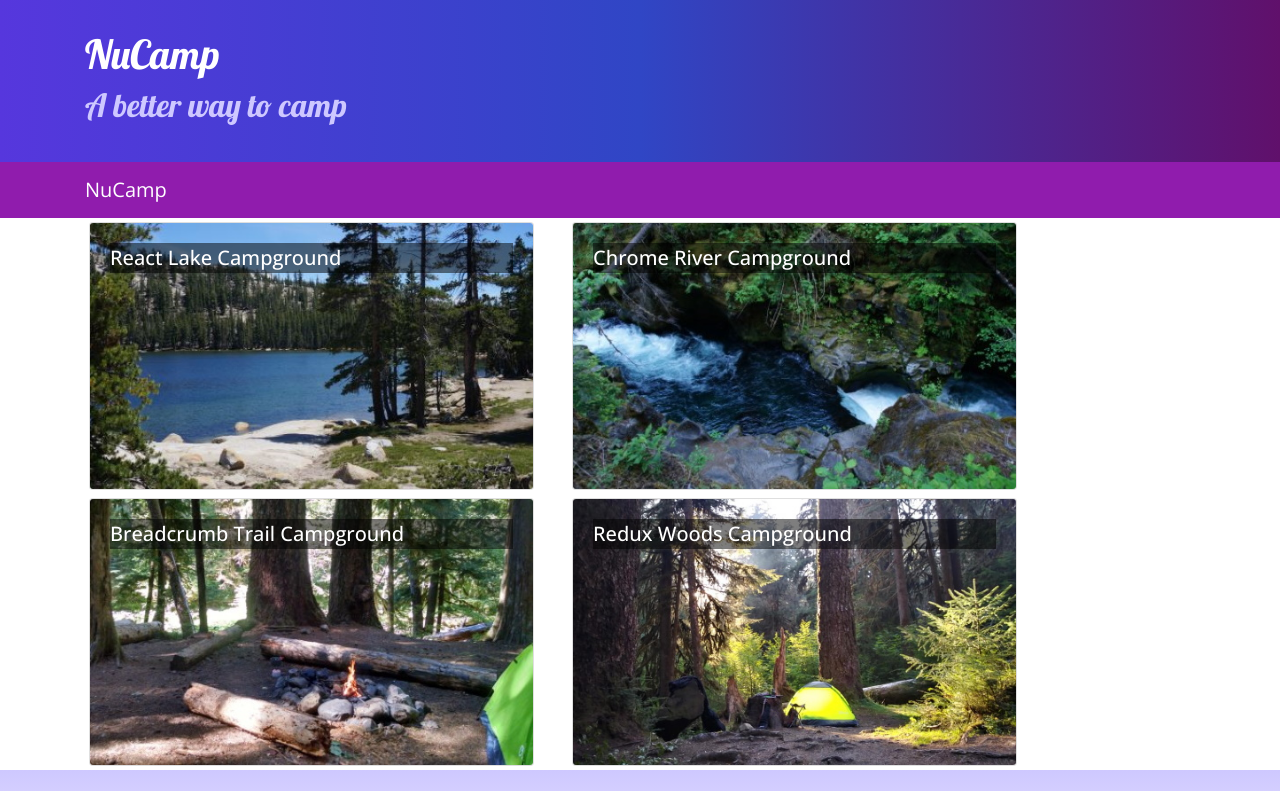
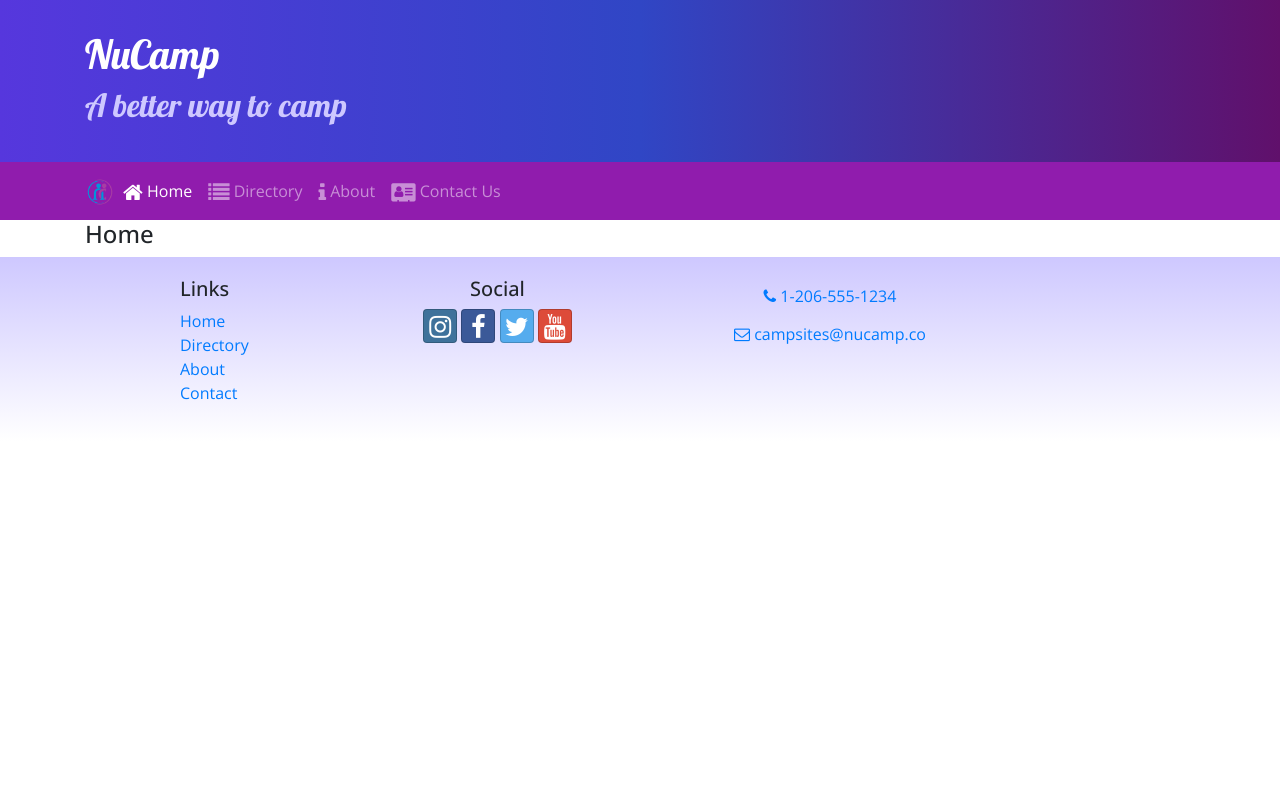
Before and after one commit to tjkhara/nucamp-react-2022, a React (Create React App) app: page /home in a window 1280 px wide. Shown: the top 791 px of the page. Built offline with nearby package versions, Linux system fonts and the light colour scheme.

Commit message:
React Router

```diff
--- a/package.json
+++ b/package.json
@@ -12,6 +12,7 @@
     "react": "^17.0.2",
     "react-dom": "^17.0.2",
     "react-popper": "1.3.6",
+    "react-router-dom": "5.2.0",
     "react-scripts": "5.0.0",
     "reactstrap": "8.5.1",
     "typeface-lobster": "^1.1.13",
--- a/src/App.js
+++ b/src/App.js
@@ -1,13 +1,16 @@
 import React, { Component } from "react"
 import Main from "./components/MainComponent"
+import { BrowserRouter } from "react-router-dom"
 import "./App.css"
 
 class App extends Component {
   render() {
     return (
-      <div className="App">
-        <Main />
-      </div>
+      <BrowserRouter>
+        <div className="App">
+          <Main />
+        </div>
+      </BrowserRouter>
     )
   }
 }
--- a/src/components/DirectoryComponent.js
+++ b/src/components/DirectoryComponent.js
@@ -1,9 +1,9 @@
 import React from "react"
 import { Card, CardImg, CardImgOverlay, CardTitle } from "reactstrap"
 
-function RederDirectoryItem({ campsite, onClick }) {
+function RederDirectoryItem({ campsite }) {
   return (
-    <Card onClick={() => onClick(campsite.id)}>
+    <Card>
       <CardImg width="100%" src={campsite.image} alt={campsite.name} />
       <CardImgOverlay>
         <CardTitle>{campsite.name}</CardTitle>
@@ -16,7 +16,7 @@
   const directory = props.campsites.map(campsite => {
     return (
       <div key={campsite.id} className="col-md-5 m-1">
-        <RederDirectoryItem campsite={campsite} onClick={props.onClick} />
+        <RederDirectoryItem campsite={campsite} />
       </div>
     )
   })
--- a/src/components/FooterComponent.js
+++ b/src/components/FooterComponent.js
@@ -1,4 +1,5 @@
 import React from "react"
+import { Link } from "react-router-dom"
 
 function Footer(props) {
   return (
@@ -9,16 +10,16 @@
             <h5>Links</h5>
             <ul className="list-unstyled">
               <li>
-                <a href="#">Home</a>
+                <Link to="/home">Home</Link>
               </li>
               <li>
-                <a href="#">Directory</a>
+                <Link to="/directory">Directory</Link>
               </li>
               <li>
-                <a href="#">About</a>
+                <Link to="/aboutus">About</Link>
               </li>
               <li>
-                <a href="#">Contact</a>
+                <Link to="/contactus">Contact</Link>
               </li>
             </ul>
           </div>
--- a/src/components/HeaderComponent.js
+++ b/src/components/HeaderComponent.js
@@ -1,7 +1,22 @@
 import React, { Component } from "react"
-import { Navbar, NavbarBrand, Jumbotron } from "reactstrap"
+import { Nav, Navbar, NavbarBrand, NavbarToggler, Collapse, NavItem, Jumbotron } from "reactstrap"
+import { NavLink } from "react-router-dom"
 
 class Header extends Component {
+  constructor(props) {
+    super(props)
+    this.toggleNav = this.toggleNav.bind(this)
+    this.state = {
+      isNavOpen: false
+    }
+  }
+
+  toggleNav() {
+    this.setState({
+      isNavOpen: !this.state.isNavOpen
+    })
+  }
+
   render() {
     return (
       <React.Fragment>
@@ -15,9 +30,36 @@
             </div>
           </div>
         </Jumbotron>
-        <Navbar dark sticky="top">
+        <Navbar dark sticky="top" expand="md">
           <div className="container">
-            <NavbarBrand href="/">NuCamp</NavbarBrand>
+            <NavbarBrand className="mr-auto" href="/">
+              <img src="/assets/images/logo.png" height="30" width="30" alt="NuCamp Logo" />
+            </NavbarBrand>
+            <NavbarToggler onClick={this.toggleNav} />
+            <Collapse isOpen={this.state.isNavOpen} navbar>
+              <Nav navbar>
+                <NavItem>
+                  <NavLink className="nav-link" to="/home">
+                    <i className="fa fa-home fa-lg" /> Home
+                  </NavLink>
+                </NavItem>
+                <NavItem>
+                  <NavLink className="nav-link" to="/directory">
+                    <i className="fa fa-list fa-lg" /> Directory
+                  </NavLink>
+                </NavItem>
+                <NavItem>
+                  <NavLink className="nav-link" to="/aboutus">
+                    <i className="fa fa-info fa-lg" /> About
+                  </NavLink>
+                </NavItem>
+                <NavItem>
+                  <NavLink className="nav-link" to="/contactus">
+                    <i className="fa fa-address-card fa-lg" /> Contact Us
+                  </NavLink>
+                </NavItem>
+              </Nav>
+            </Collapse>
           </div>
         </Navbar>
       </React.Fragment>
--- /dev/null
+++ b/src/components/HomeComponent.js
@@ -0,0 +1,11 @@
+import React from "react"
+
+function Home(props) {
+  return (
+    <div className="container">
+      <h4>Home</h4>
+    </div>
+  )
+}
+
+export default Home
--- a/src/components/MainComponent.js
+++ b/src/components/MainComponent.js
@@ -3,6 +3,8 @@
 import CampsiteInfo from "./CampsiteInfoComponent"
 import Header from "./HeaderComponent"
 import Footer from "./FooterComponent"
+import Home from "./HomeComponent"
+import { Switch, Route, Redirect } from "react-router-dom"
 import { CAMPSITES } from "../shared/campsites"
 
 class Main extends Component {
@@ -10,21 +12,23 @@
     super(props)
 
     this.state = {
-      campsites: CAMPSITES,
-      selectedCampsite: null
+      campsites: CAMPSITES
     }
   }
 
-  onCampsiteSelect(campsiteId) {
-    this.setState({ selectedCampsite: campsiteId })
-  }
+  render() {
+    const HomePage = () => {
+      return <Home />
+    }
 
-  render() {
     return (
       <div>
         <Header />
-        <Directory campsites={this.state.campsites} onClick={campsiteId => this.onCampsiteSelect(campsiteId)} />
-        <CampsiteInfo campsite={this.state.campsites.filter(campsite => campsite.id === this.state.selectedCampsite)[0]} />
+        <Switch>
+          <Route path="/home" component={HomePage} />
+          <Route exact path="/directory" render={() => <Directory campsites={this.state.campsites} />} />
+          <Redirect to="/home" />
+        </Switch>
         <Footer />
       </div>
     )
```
Also changed, not shown: 1 other file (tests, documents, lock files or other folders).
